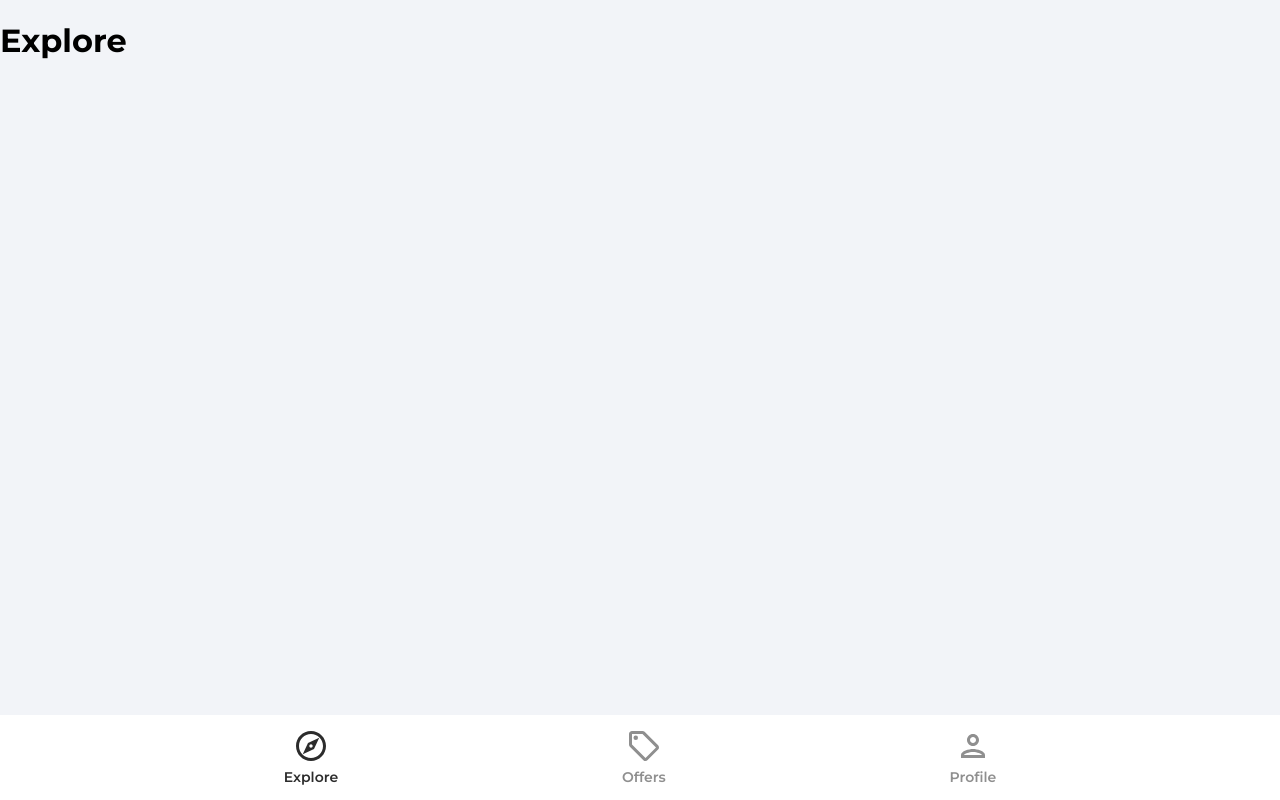
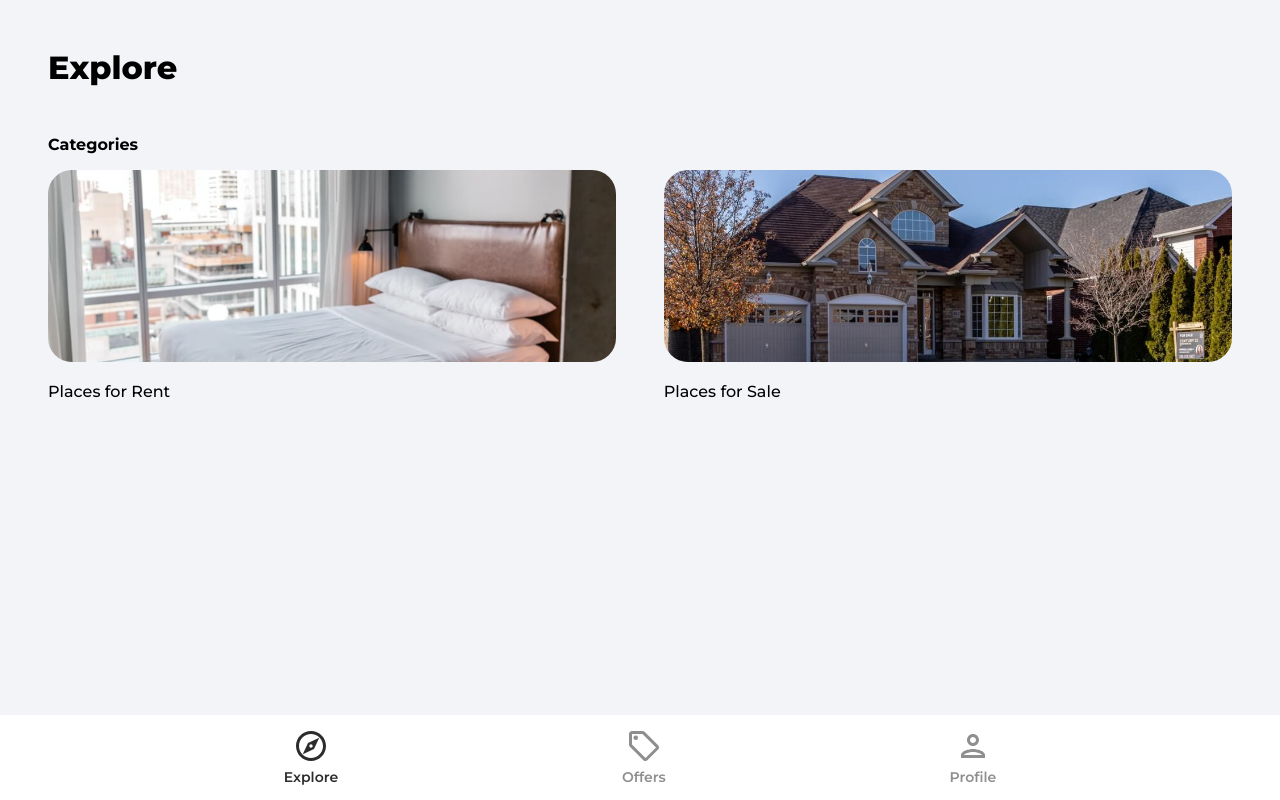
Before and after one commit to Parth0124/house-marketplace, a React (Create React App) app: page / in a window 1280 px wide. Built offline with nearby package versions, Linux system fonts and the light colour scheme.

Commit message:
explore page start but no data yet displyed

```diff
--- a/src/App.js
+++ b/src/App.js
@@ -9,6 +9,7 @@
  import { ToastContainer } from 'react-toastify';
  import 'react-toastify/dist/ReactToastify.css';
  import PrivateRoute from './components/PrivateRoute';
+ import Category from './pages/Category';
 
  function App() {
   return(
@@ -17,6 +18,7 @@
         <Routes>
           <Route path='/' element={<Explore/>}/>
           <Route path='/offers' element={<Offers/>}/>
+          <Route path='/category/:categoryName' element={<Category/>}/>
           <Route path='/profile' element={<PrivateRoute/>}>
             <Route path='/profile' element={<Profile/>}/>
           </Route>
--- /dev/null
+++ b/src/pages/Category.jsx
@@ -0,0 +1,54 @@
+import { useEffect, useState } from "react"
+import { useParams } from "react-router-dom"
+import { collection, getDocs, query, where, orderBy, limit, startAfter } from "firebase/firestore"
+import { db } from "../firebase.config"
+import {toast} from 'react-toastify'
+import Spinner from "../components/Spinner"
+
+function Category() {
+
+const [listings, setListings] = useState(null)
+
+const [loading, setLoading] = useState(true)
+
+const params = useParams()
+
+useEffect(() => {
+    const fetchListings = async () => {
+        try {
+            const listingsRef = collection(db, 'listings')
+
+            const q= query(listingsRef, where('type', '==', params.categoryName), orderBy('timestamp', 'desc'), limit(10))
+
+            const querySnap= await getDocs(q)
+
+            const listings = []
+
+            querySnap.forEach((doc) => {
+                return listings.push({
+                    id: doc.id,
+                    data: doc.data()
+                })
+            })
+
+            setListings(listings)
+            setLoading(false)
+
+        } catch (error) {
+            toast.error("Couldn't fetch the listigs")
+        }
+    }
+},[])
+
+  return (
+    <div className="category">
+        <header>
+            <p className="pageHeader">{params.categoryName ==='rent' ? 'Places for rent' : 'Places for sale'}</p>
+        </header>
+
+        {loading ? <Spinner/> : listings && listings.length> 0? <></> : <p>No listings for {params.categoryName}</p>}
+    </div>
+  )
+}
+
+export default Category
--- a/src/pages/Explore.jsx
+++ b/src/pages/Explore.jsx
@@ -1,7 +1,29 @@
+import { Link } from "react-router-dom"
+import rentCategoryImage from '../assets/jpg/rentCategoryImage.jpg'
+import sellCategoryImage from '../assets/jpg/sellCategoryImage.jpg'
+
 function Explore() {
   return (
-    <div>
-      <h1>Explore</h1>
+    <div className="explore">
+      <header>
+        <p className="pageHeader">Explore</p>
+      </header>
+
+      <main>
+        {/* Slider */}
+
+        <p className="exploreCategoryHeading">Categories</p>
+        <div className="exploreCategories">
+          <Link to='/category/rent'>
+            <img src={rentCategoryImage} alt="rent" className="exploreCategoryImg"/>
+            <p className="exploreCategoryName">Places for Rent</p>
+          </Link>
+          <Link to='/category/sell'>
+            <img src={sellCategoryImage} alt="sell" className="exploreCategoryImg"/>
+            <p className="exploreCategoryName">Places for Sale</p>
+          </Link>
+        </div>
+      </main>
     </div>
   )
 }
```
Also changed, not shown: src/components/OAuth.jsx (line endings or trailing spaces).
